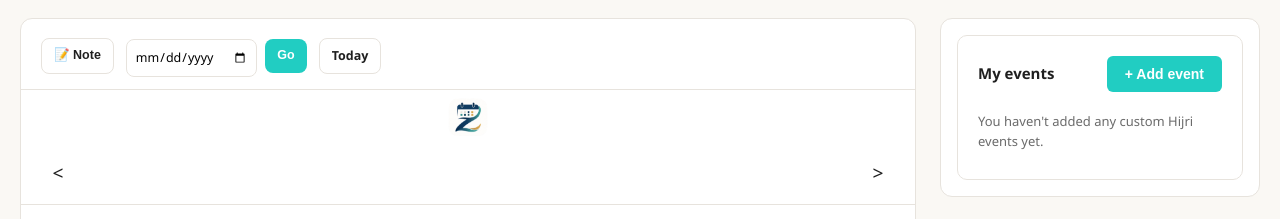
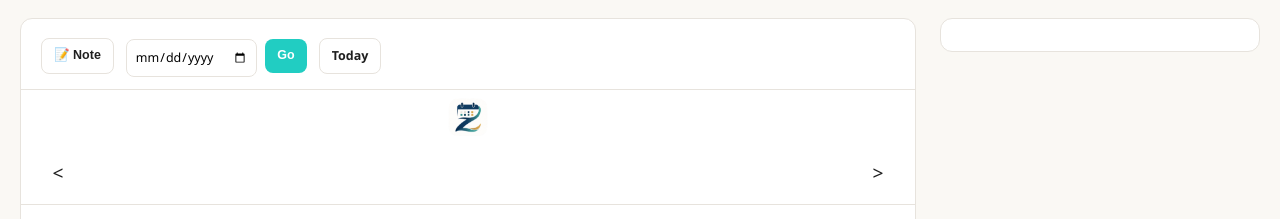
Before and after one commit to imoosa/Zaman, a Python web app: template app/templates/calendar.html in a window 1280 px wide. Shown: the part 64-283 px from the top of the page. Run offline with Jinja, Linux system fonts and the light colour scheme; the template is opened without the code that fills it, so the values that code supplies are empty.

Commit message:
calendar_changes

```diff
--- a/app/templates/calendar.html
+++ b/app/templates/calendar.html
@@ -49,7 +49,6 @@
   .detail-panel h3{margin:0 0 var(--sp-3) 0;font-size:15px;line-height:1.3}
   .detail-panel .event-desc{margin-top:var(--sp-1)}
 
-  .my-events-panel h3{display:flex;align-items:center;justify-content:space-between;margin-top:0}
   .add-event-btn{
     background:var(--bohra);color:#fff;border:none;border-radius:var(--radius-sm);
     padding:var(--sp-2) var(--sp-4);font-size:13px;font-weight:600;cursor:pointer;
@@ -507,26 +506,11 @@
         <!-- The old "Select a day" click-to-preview panel used to live here.
              It's been moved to its own dedicated page (see today_view /
              today.html), which shows today's -- or any picked day's --
-             events front and center instead of tucking them in this sidebar. -->
+             events front and center instead of tucking them in this sidebar.
 
-        <div class="detail-panel my-events-panel">
-            <h3>My events <button type="button" class="add-event-btn" onclick="openAddEventModal()">+ Add event</button></h3>
-            {% if user_events %}
-                {% for e in user_events %}
-                <div class="user-event-row">
-                    <span class="ue-title">{{ e.title }}</span>
-                    <span class="ue-meta">{{ month_names[e.hijri_month - 1] }} {{ e.hijri_day }} (recurs yearly, Hijri)</span>
-                    {% if e.description %}<span class="ue-meta">{{ e.description }}</span>{% endif %}
-                </div>
-                {% endfor %}
-            {% else %}
-                <div class="empty-panel">You haven't added any custom Hijri events yet.</div>
-            {% endif %}
-
-            <!-- Personal events list moved to today.html's new "All personal
-                 events" panel, alongside the day-specific personal events
-                 that already show in the day loop there. -->
-        </div>
+             The "My events" list (user_events) that used to sit below it
+             has also been removed -- it's now shown on today.html's "All
+             personal events" panel instead, so it isn't duplicated here. -->
 
         {% if today_saint %}
         <div class="detail-panel saint-of-day-panel" style="border-left:4px solid var(--christian,#2b6cb0);">
```
